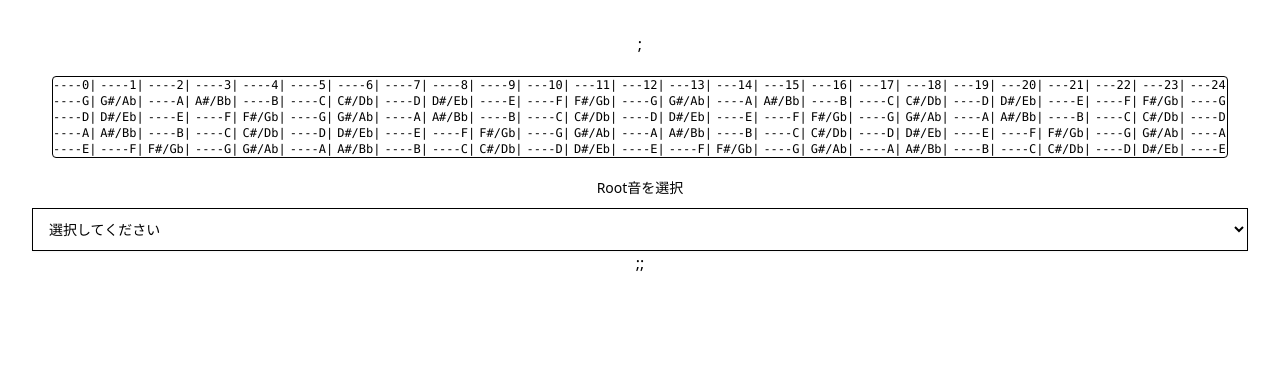
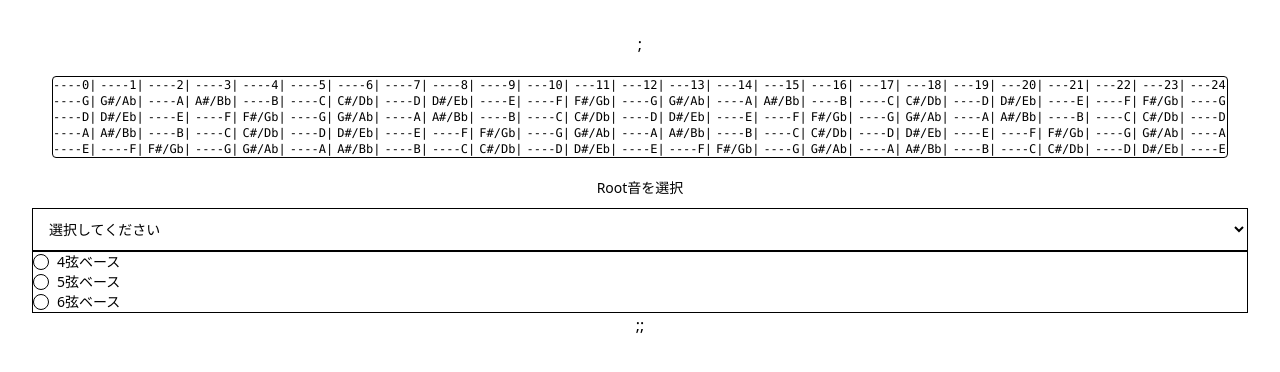
Before and after one commit to moririnBass/bass_base_exercise_react, a React (Vite) app: page / in a window 1280 px wide. Shown: the top 372 px of the page. Built offline with nearby package versions, Linux system fonts and the light colour scheme.

Commit message:
add bow count component

```diff
--- /dev/null
+++ b/src/components/contents/BowCountSelector.jsx
@@ -0,0 +1,62 @@
+import Bo from "./BowCountSelector";
+
+function BowCountSelector({ changeBowCount }) {
+  const handleBowCount = (e) => changeBowCount(e);
+
+  return (
+    <>
+      <div className="border">
+        <div className="flex items-center">
+          <input
+            id="default-radio-1"
+            type="radio"
+            value="4"
+            name="default-radio"
+            className="w-4 h-4 text-neutral-primary border-default-medium bg-neutral-secondary-medium rounded-full checked:border-brand focus:ring-2 focus:outline-none focus:ring-brand-subtle border border-default appearance-none"
+            onChange={handleBowCount}
+          />
+          <label
+            for="default-radio-1"
+            className="select-none ms-2 text-sm font-medium text-heading"
+          >
+            4弦ベース
+          </label>
+        </div>
+        <div className="flex items-center">
+          <input
+            id="default-radio-1"
+            type="radio"
+            value="5"
+            name="default-radio"
+            className="w-4 h-4 text-neutral-primary border-default-medium bg-neutral-secondary-medium rounded-full checked:border-brand focus:ring-2 focus:outline-none focus:ring-brand-subtle border border-default appearance-none"
+            onChange={handleBowCount}
+          />
+          <label
+            for="default-radio-1"
+            className="select-none ms-2 text-sm font-medium text-heading"
+          >
+            5弦ベース
+          </label>
+        </div>
+        <div className="flex items-center">
+          <input
+            id="default-radio-1"
+            type="radio"
+            value="6"
+            name="default-radio"
+            className="w-4 h-4 text-neutral-primary border-default-medium bg-neutral-secondary-medium rounded-full checked:border-brand focus:ring-2 focus:outline-none focus:ring-brand-subtle border border-default appearance-none"
+            onChange={handleBowCount}
+          />
+          <label
+            for="default-radio-1"
+            className="select-none ms-2 text-sm font-medium text-heading"
+          >
+            6弦ベース
+          </label>
+        </div>
+      </div>
+    </>
+  );
+}
+
+export default BowCountSelector;
--- a/src/components/contents/Controller.jsx
+++ b/src/components/contents/Controller.jsx
@@ -1,8 +1,11 @@
 import RootSelector from "./RootSelector";
+import BowCountSelector from "./BowCountSelector";
+
 function Controller({ changeRootSound, changeBowCount }) {
   return (
     <>
       <RootSelector changeRootSound={changeRootSound} />
+      <BowCountSelector changeBowCount={changeBowCount} />
     </>
   );
 }
```
